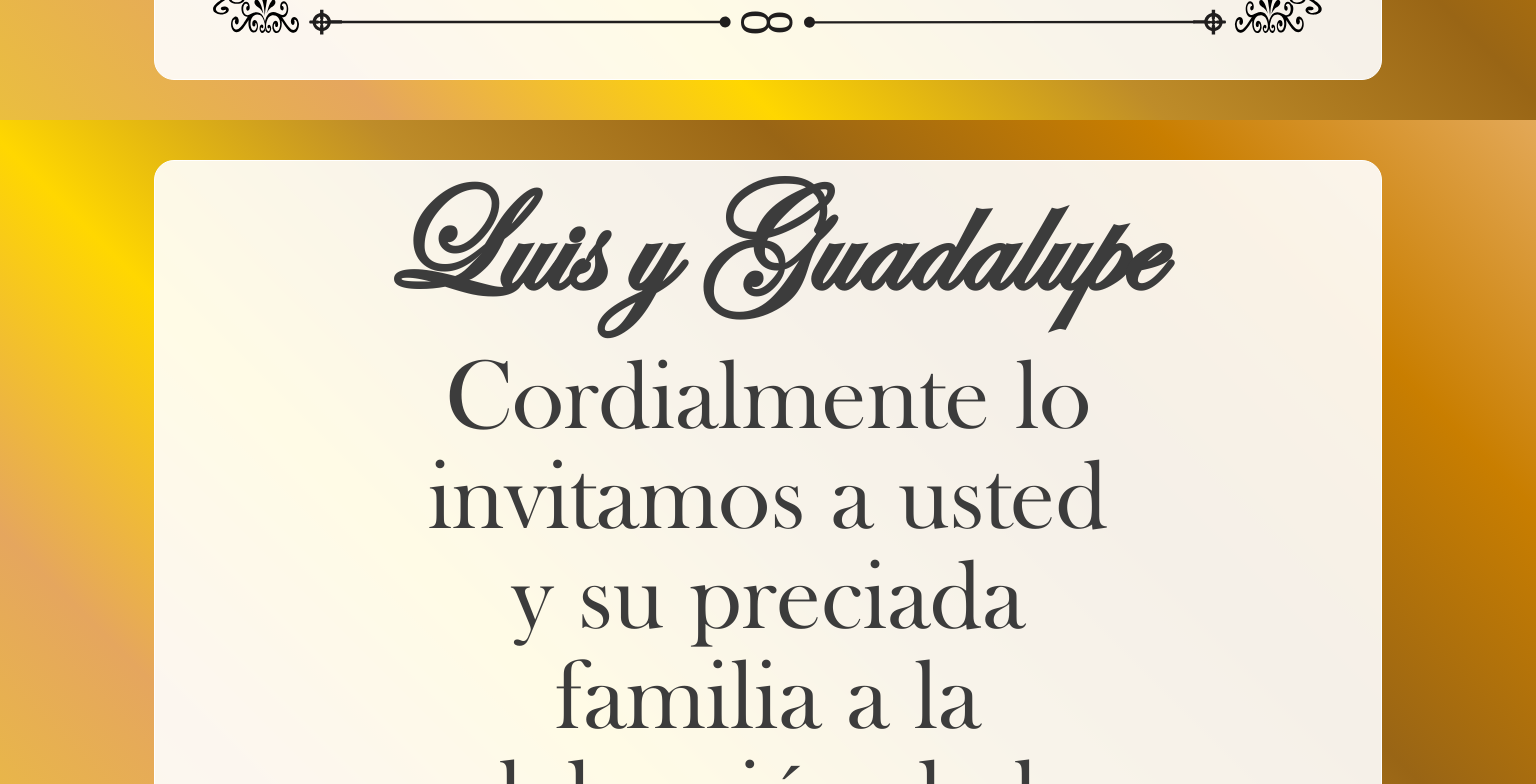
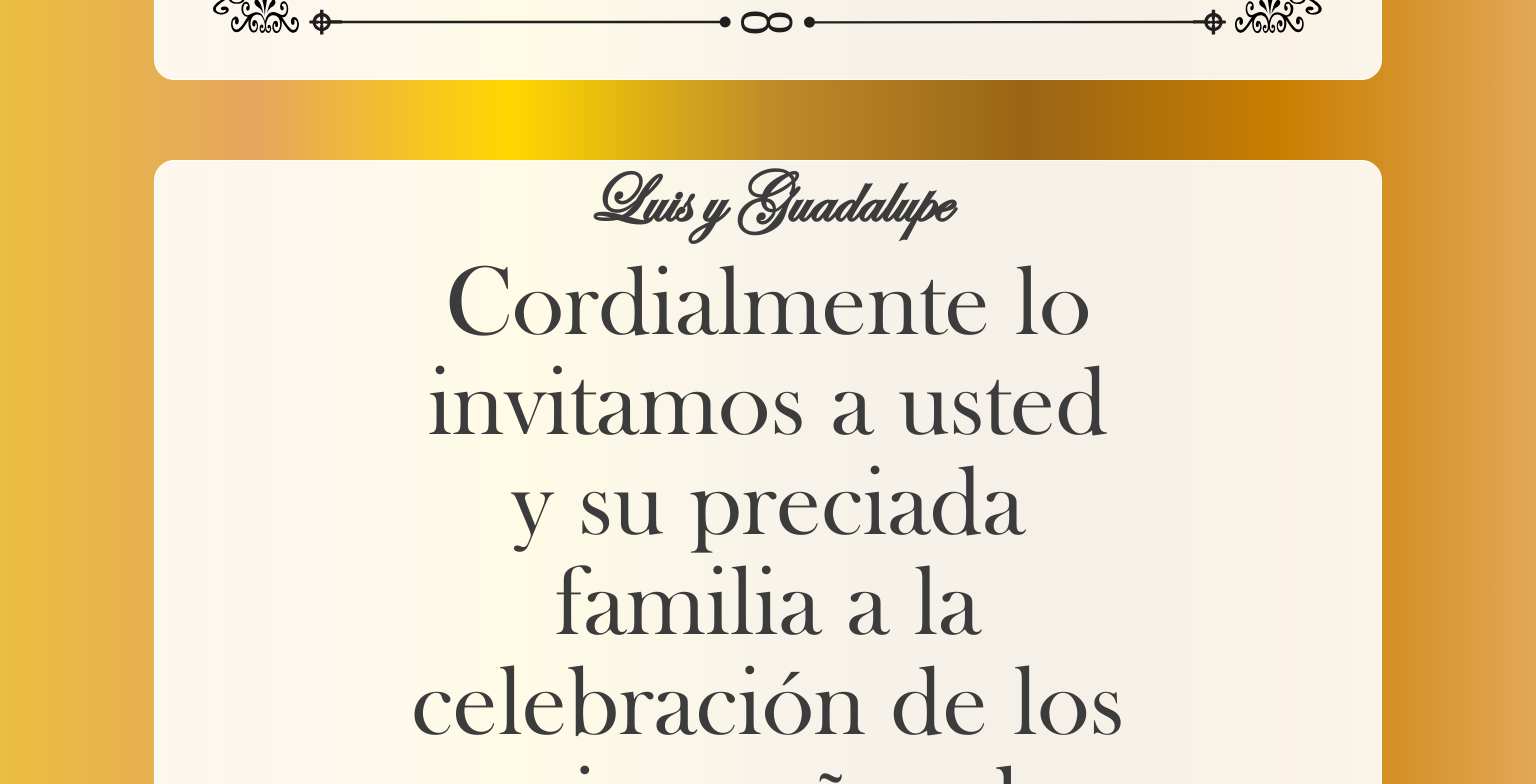
Before and after one commit to adandue/xv-amanda-sofia, a React (Vite) app in the folder xv-amanda-sofia/: page / in a window 1536 px wide. Shown: the part 680-1464 px from the top of the page. Built offline with nearby package versions, Linux system fonts and the light colour scheme.

Commit message:
cambiar el fondo de 45% a 90%

```diff
--- a/xv-amanda-sofia/src/App.css
+++ b/xv-amanda-sofia/src/App.css
@@ -14,7 +14,7 @@ html {
         align-items: center;
         justify-content: center;
         /* background-image: linear-gradient(90deg, rgba(190,190,190,1) 0%, rgba(185,184,181,1), rgba(132, 132, 130, 1) 100%); */
-        background: linear-gradient(45deg, rgba(234,190,63,1) 0%, rgba(229,166,94,1), rgba(255, 215, 0, 1), rgba(190, 140, 41, 1), rgba(153, 101, 21, 1), rgba(201, 126, 0, 1), rgba(227, 168, 87, 1) 100%);
+        background: linear-gradient(90deg, rgba(234,190,63,1) 0%, rgba(229,166,94,1), rgba(255, 215, 0, 1), rgba(190, 140, 41, 1), rgba(153, 101, 21, 1), rgba(201, 126, 0, 1), rgba(227, 168, 87, 1) 100%);
     }
     .background {
         height: 90%;
@@ -86,7 +86,7 @@ html {
 }
 @media screen and (min-width:1440px) {
     .title {
-        font-size: 15rem;
+        font-size: 7rem;
     }
     .text {
         font-size: 10rem;
```
